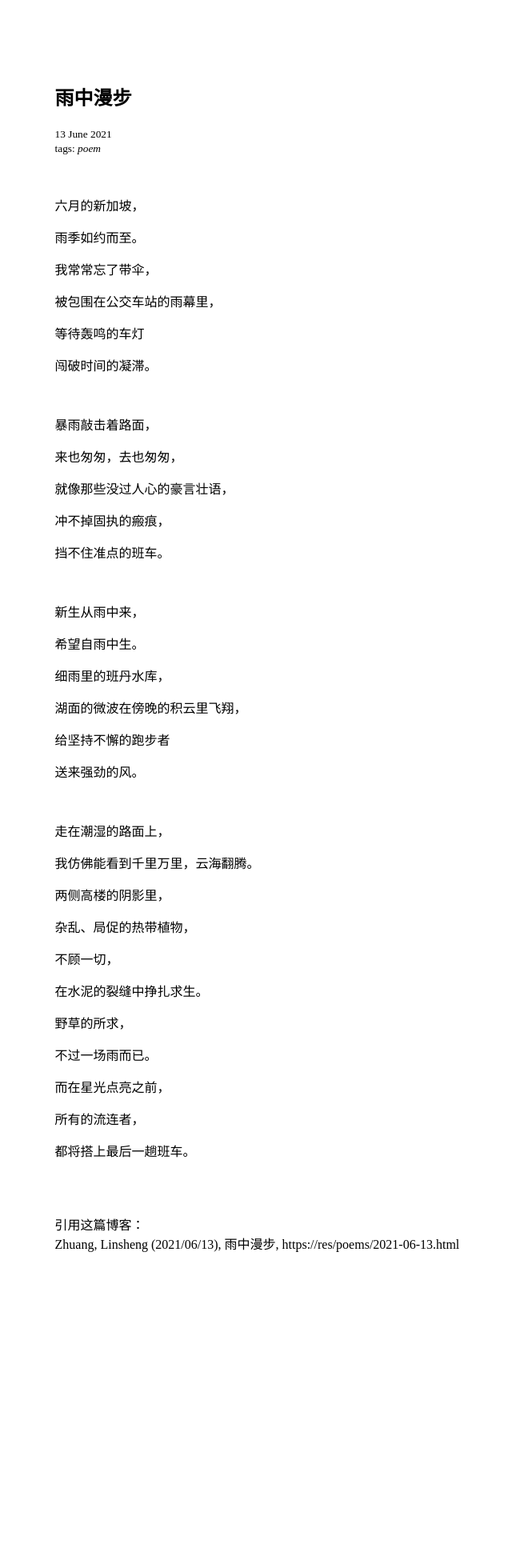
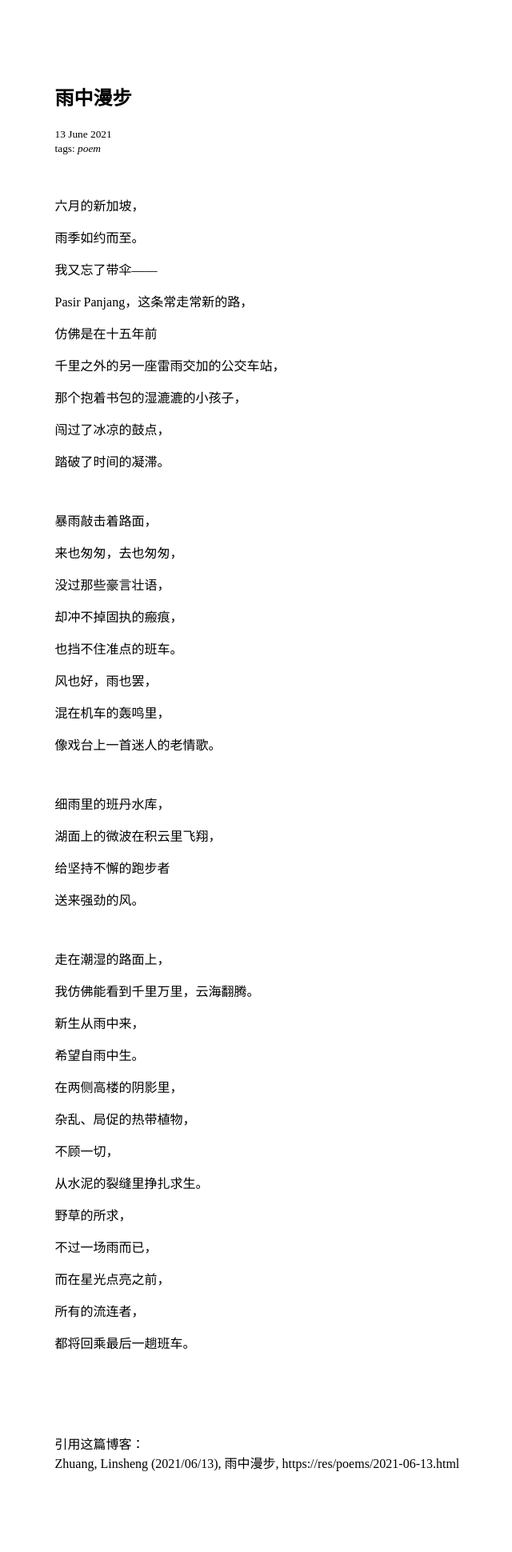
Before and after one commit to zhuanglinsheng/zhuanglinsheng.github.io, a Jekyll site: the page built from res/poems/2021-06-13.md, in a window 1280 px wide. Shown: the whole page at 80% size, without its empty margins (15-655 px from the left). Built offline with Jekyll 4.4.1, drawn with Linux system fonts in a browser that asks for light colours; before the commit the page ends 1666 px from its top, so only the background shows below that.

Commit message:
Update 2021-06-13.md

```diff
--- a/res/poems/2021-06-13.md
+++ b/res/poems/2021-06-13.md
@@ -15,13 +15,19 @@ desc:
 
 雨季如约而至。
 
-我常常忘了带伞，
+我又忘了带伞——
 
-被包围在公交车站的雨幕里，
+Pasir Panjang，这条常走常新的路，
 
-等待轰鸣的车灯
+仿佛是在十五年前
 
-闯破时间的凝滞。
+千里之外的另一座雷雨交加的公交车站，
+
+那个抱着书包的湿漉漉的小孩子，
+
+闯过了冰凉的鼓点，
+
+踏破了时间的凝滞。
 
 <br>
 
@@ -29,21 +35,23 @@ desc:
 
 来也匆匆，去也匆匆，
 
-就像那些没过人心的豪言壮语，
+没过那些豪言壮语，
 
-冲不掉固执的瘢痕，
+却冲不掉固执的瘢痕，
 
-挡不住准点的班车。
+也挡不住准点的班车。
+
+风也好，雨也罢，
+
+混在机车的轰鸣里，
+
+像戏台上一首迷人的老情歌。
 
 <br>
 
-新生从雨中来，
-
-希望自雨中生。
-
 细雨里的班丹水库，
 
-湖面的微波在傍晚的积云里飞翔，
+湖面上的微波在积云里飞翔，
 
 给坚持不懈的跑步者
 
@@ -55,20 +63,26 @@ desc:
 
 我仿佛能看到千里万里，云海翻腾。
 
-两侧高楼的阴影里，
+新生从雨中来，
+
+希望自雨中生。
+
+在两侧高楼的阴影里，
 
 杂乱、局促的热带植物，
 
 不顾一切，
 
-在水泥的裂缝中挣扎求生。
+从水泥的裂缝里挣扎求生。
 
 野草的所求，
 
-不过一场雨而已。
+不过一场雨而已，
 
 而在星光点亮之前，
 
 所有的流连者，
 
-都将搭上最后一趟班车。
+都将回乘最后一趟班车。
+
+<br>
```
